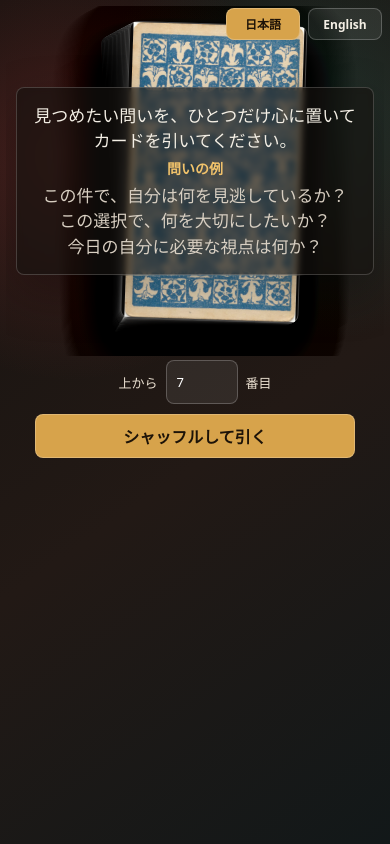
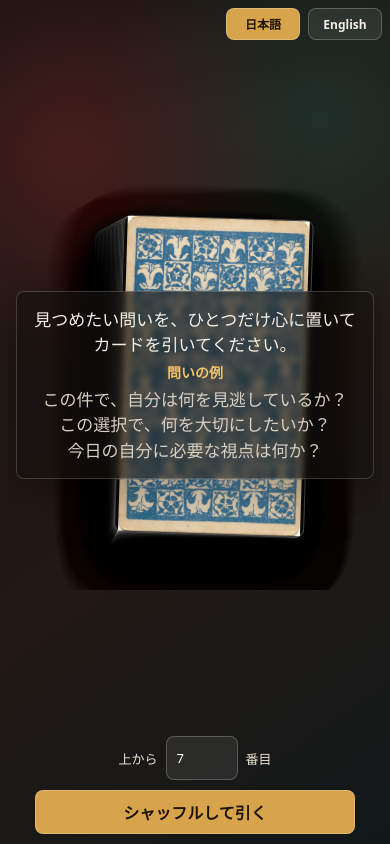
Before and after one commit to hnsol/draw-tarot, a website: page index.html in a window 390 px wide. Drawn offline with Linux system fonts and the light colour scheme.

Commit message:
Restore balanced mobile layout

```diff
--- a/assets/css/style.css
+++ b/assets/css/style.css
@@ -276,12 +276,13 @@ button:disabled {
   }
 
   .app {
-    min-height: 100svh;
-    padding: 6px 6px max(10px, env(safe-area-inset-bottom));
+    height: 100dvh;
+    max-height: 100dvh;
+    padding: 42px 8px max(10px, env(safe-area-inset-bottom));
     align-content: start;
-    grid-template-rows: auto auto;
-    gap: 4px;
-    overflow: visible;
+    grid-template-rows: minmax(0, 1fr) auto;
+    gap: 8px;
+    overflow: hidden;
   }
 
   .app.has-result {
@@ -296,12 +297,12 @@ button:disabled {
   }
 
   .deck-area {
-    min-height: min(350px, 44svh);
+    min-height: min(410px, 50dvh);
     overflow: hidden;
   }
 
   .deck {
-    width: min(178px, 47vw);
+    width: min(190px, 50vw);
   }
 
   .card.drawn {
```
Also changed, not shown: test/static.test.js (+6 -4 lines).
